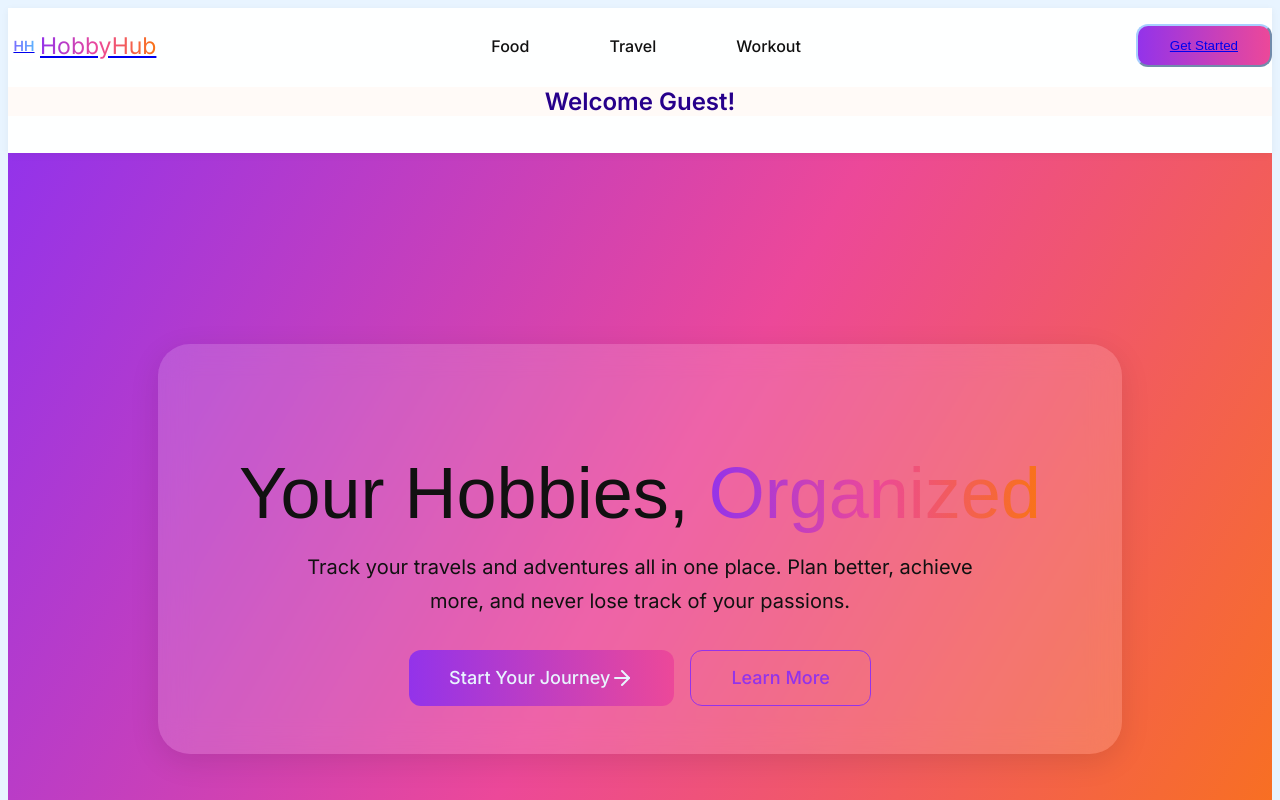
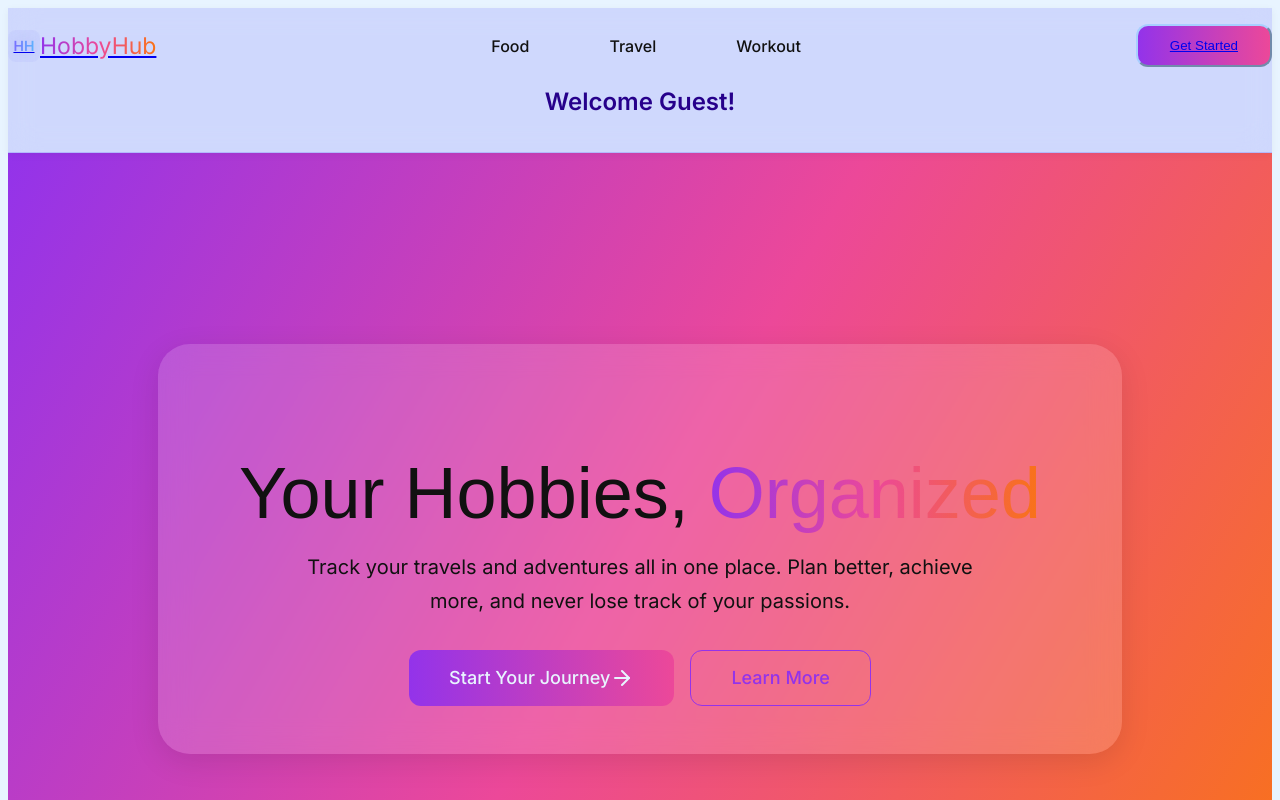
Before and after one commit to Sydematic/hobby-hub, a React (Vite) app in the folder frontend/: page / in a window 1280 px wide. Shown: the top 800 px of the page. Built offline with nearby package versions, Linux system fonts and the light colour scheme.

Commit message:
had to add a login page update that redirects back to protected page after loggin in successfully

```diff
--- a/frontend/src/Dashboard.css
+++ b/frontend/src/Dashboard.css
@@ -423,11 +423,14 @@ footer nav a:hover {
   position: sticky;
   top: 0;
   z-index: 50;
-  background-color: rgba(255, 255, 255, 0.15); /* translucent */
-  backdrop-filter: blur(15px);                 /* frosted effect */
-  border-bottom: 1px solid rgba(255,255,255,0.2);
+  background-color: rgba(72, 61, 242, 0.15) !important; /* force bluish tint */
+  backdrop-filter: blur(15px) !important;
+  -webkit-backdrop-filter: blur(15px) !important;
+  border-bottom: 1px solid rgba(72, 61, 242, 0.2) !important;
   padding: 1rem 3rem;
 }
+
+
 
 /* Navbar Links */
 .navbar nav a {
--- a/frontend/src/DashboardPage.jsx
+++ b/frontend/src/DashboardPage.jsx
@@ -76,14 +76,14 @@ export default function Home() {
           )}
         </div>
 
-        {/* Welcome Message */}
-        <section className="w-full bg-muted/10 py-6">
-          <div className="max-w-7xl mx-auto px-6 text-center">
-            <h1 className="text-2xl font-semibold">
-              Welcome {user ? user.email : "Guest"}!
-            </h1>
-          </div>
-        </section>
+   {/* Welcome Message */}
+<section className="welcome w-full py-6 text-center">
+  <h1 className="text-2xl font-semibold">
+    Welcome {user ? user.email : "Guest"}!
+  </h1>
+</section>
+
+
       </header>
 
       {/* Hero Section */}
--- a/frontend/src/Login.jsx
+++ b/frontend/src/Login.jsx
@@ -1,6 +1,6 @@
 import './login.css';
 import React, { useState } from "react";
-import { Link, useNavigate } from "react-router-dom";
+import { Link, useNavigate, useLocation } from "react-router-dom";
 import supabase from "./client";
 
 export default function Login() {
@@ -8,6 +8,10 @@ export default function Login() {
   const [password, setPassword] = useState("");
   const [message, setMessage] = useState("");
   const navigate = useNavigate();
+  const location = useLocation();
+
+  // This captures the path the user was trying to access
+  const from = location.state?.from?.pathname || "/dashboard";
 
   const handleLogin = async (e) => {
     e.preventDefault();
@@ -21,13 +25,13 @@ export default function Login() {
     if (error) {
       setMessage(error.message);
     } else {
-      navigate("/dashboard"); // Redirect after login
+      // Redirect to "from" page if it exists, otherwise dashboard
+      navigate(from, { replace: true });
     }
   };
 
   return (
     <div className="signup-page">
-      {/* HobbyHub at top-left */}
       <header className="signup-header">
         <Link to="/" className="flex items-center space-x-2 flex-shrink-0">
           <div className="hh-icon gradient-text">HH</div>
@@ -37,7 +41,6 @@ export default function Login() {
         </Link>
       </header>
 
-      {/* Login form in center */}
       <main className="signup-main">
         <div className="signup-card">
           <h2 className="gradient-text">Login</h2>
@@ -57,7 +60,6 @@ export default function Login() {
               required
             />
 
-            {/* Gradient button */}
             <button type="submit" className="gradient-btn">
               Login
             </button>
--- a/frontend/src/ProtectedRoute.jsx
+++ b/frontend/src/ProtectedRoute.jsx
@@ -1,20 +1,19 @@
 import React from "react";
-import { Navigate } from "react-router-dom";
+import { Navigate, useLocation } from "react-router-dom";
 import { useAuth } from "./AuthContext";
 
 export default function ProtectedRoute({ children }) {
   const { user, loading } = useAuth();
+  const location = useLocation(); // track attempted path
 
-  // While checking auth state, you can show a loading message or spinner
   if (loading) {
     return <div className="text-center p-6">Checking authentication...</div>;
   }
 
-  // If no user is logged in, redirect to login
   if (!user) {
-    return <Navigate to="/login" replace />;
+    // redirect to login and store attempted location
+    return <Navigate to="/login" state={{ from: location }} replace />;
   }
 
-  // If user is logged in, render children (the protected page)
   return children;
 }
```
